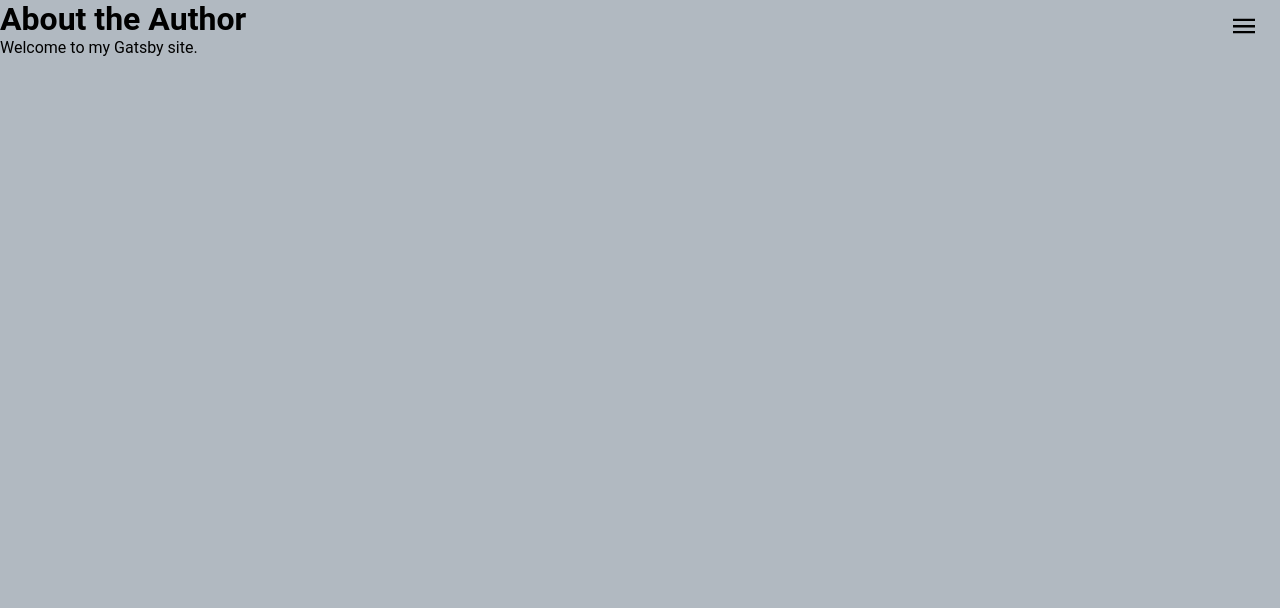
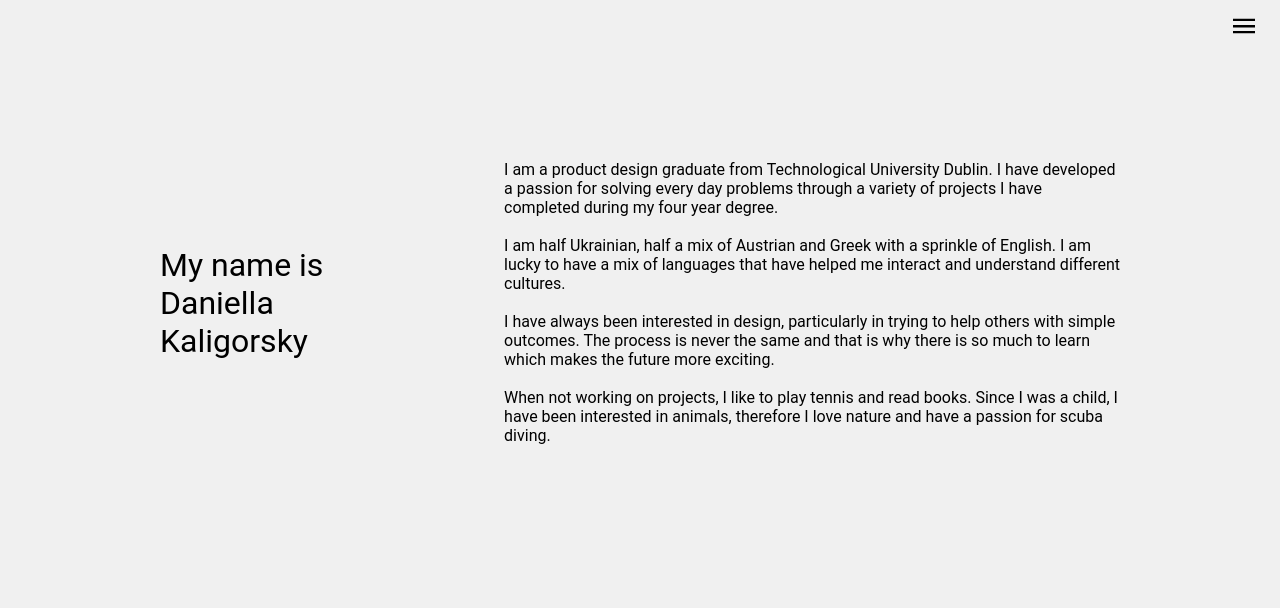
Before and after one commit to ivanbochenko/nice-portfolio, a Gatsby site: page /about in a window 1280 px wide. Built offline with nearby package versions, Linux system fonts and the light colour scheme; Gatsby itself is replaced by a stand-in of ours.

Commit message:
added-new-pages

```diff
--- a/src/components/Drawer.js
+++ b/src/components/Drawer.js
@@ -35,9 +35,9 @@ const Drawer = () => {
         <Spacer />
         <Icons>
           <ul>
-            <li><Behance /></li>
-            <li><Instagram /></li>
-            <li><Linkedin /></li>
+            <li><a aria-label='behance' href='https://www.behance.net/kaligorsky'><Behance /></a></li>
+            <li><a aria-label='instagram' href='https://www.instagram.com/d.kaligorsky/'><Instagram /></a></li>
+            <li><a aria-label='linkedin' href='https://www.linkedin.com/in/kaligorsky/'><Linkedin /></a></li>
           </ul>
         </Icons>
       </BurgerNav>
--- a/src/components/layout.js
+++ b/src/components/layout.js
@@ -18,7 +18,7 @@ export default layout
 
 const GlobalStyles = createGlobalStyle`
   body{
-    background: #b1b9c1;
+    background: #f0f0f0;
   }
   * {
     margin: 0;
--- a/src/pages/about.js
+++ b/src/pages/about.js
@@ -1,10 +1,54 @@
 import React from "react"
+import styled from 'styled-components'
 
 const AboutPage = () => (
-  <main>
-    <h1>About the Author</h1>
-    <p>Welcome to my Gatsby site.</p>
-  </main>
+    <Container>
+      <Heading>My name is Daniella Kaligorsky</Heading>
+      <Text>
+
+        I am a product design graduate from Technological University Dublin.
+        I have developed a passion for solving every day problems through a
+        variety of projects I have completed during my four year degree.
+        <br/>
+        <br/>
+        I am half Ukrainian, half a mix of Austrian and Greek with a sprinkle of
+        English. I am lucky to have a mix of languages that have helped me
+        interact and understand different cultures.
+        <br/>
+        <br/>
+        I have always been interested in design, particularly in trying to help
+        others with simple outcomes. The process is never the same and that is
+        why there is so much to learn which makes the future more exciting.
+        <br/>
+        <br/>
+        When not working on projects, I like to play tennis and read books.
+        Since I was a child, I have been interested in animals, therefore I love
+        nature and have a passion for scuba diving.
+      </Text>
+    </Container>
+
 )
 
 export default AboutPage
+
+const Text = styled.p`
+  padding: 10vh;
+
+`
+
+const Heading = styled.h1`
+  padding: 10vh;
+  font-weight: normal;
+
+`
+
+const Container = styled.div`
+  display: flex;
+  flex-direction: row;
+  align-items: center;
+  justify-content: center;
+  padding: 10vh;
+  @media (max-width: 800px) {
+    flex-direction: column;
+   }
+`
--- a/src/pages/index.js
+++ b/src/pages/index.js
@@ -59,5 +59,5 @@ const Container = styled.div`
 `
 
 const Spacer = styled.div`
-  height: 10vh;
+  height: 12vh;
 `
```
Also changed, not shown: src/pages/contact.js (+32 -4 lines).
